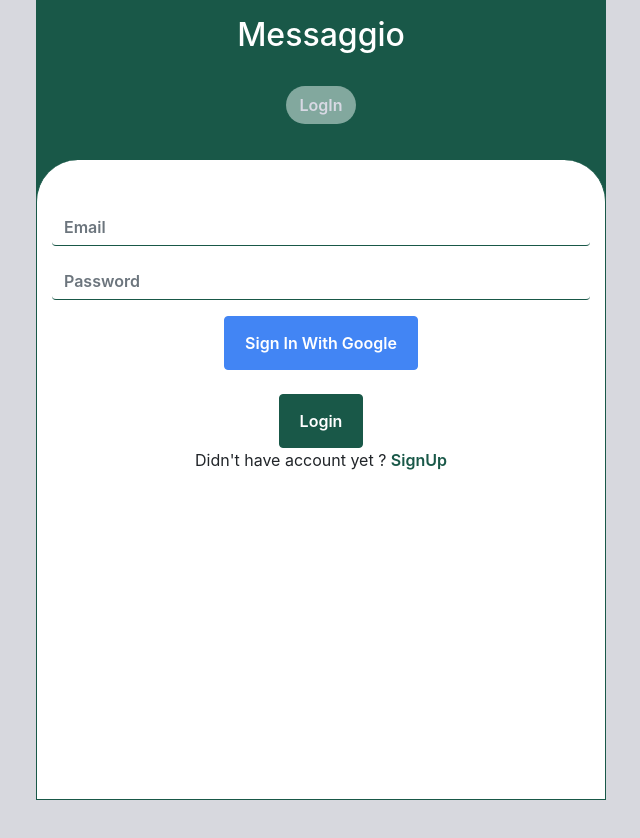
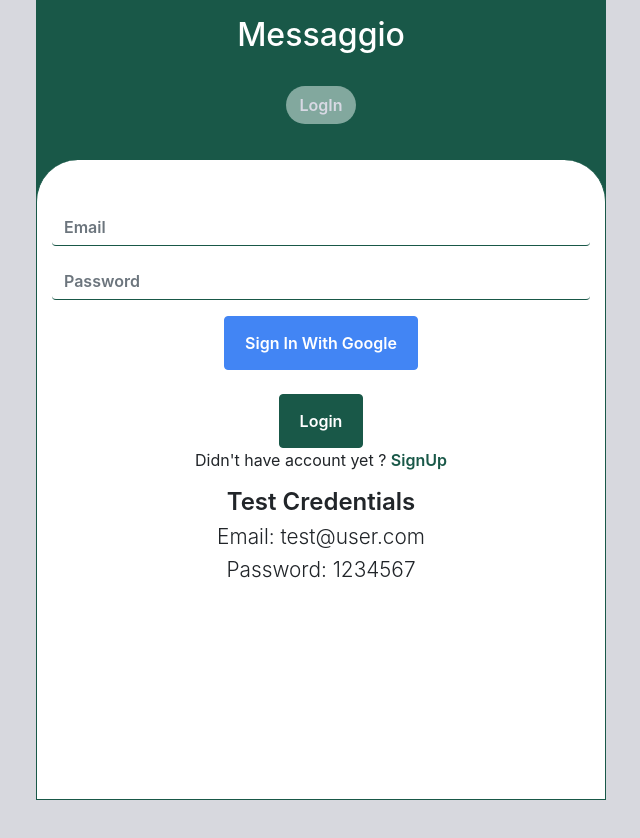
Before and after one commit to g4rry420/messaggio, a React (Create React App) app: page /loginorsignup in a window 1280 px wide. Shown: the top 838 px of the page, without its empty margins (319-959 px from the left). Built offline with nearby package versions, Linux system fonts and the light colour scheme; no server answers; the database is empty.

Commit message:
ADDED test credentials

```diff
--- a/src/components/login/login.component.jsx
+++ b/src/components/login/login.component.jsx
@@ -51,6 +51,11 @@ export default function Login( {displayLogin, setDisplayLogin}) {
         </div>
         <CustomButton type="submit" title="Login" button="login-button" />
         <p>Didn't have account yet ? <span onClick={handleSignUp}>SignUp</span> </p>
+        <div className="text-center test-container">
+          <h4 className="display-4">Test Credentials</h4>
+          <h5 className="display-4">Email: test@user.com</h5>
+          <h5 className="display-4">Password: 1234567</h5>
+        </div>
       </div>
   </form>
   )
--- a/src/components/login/login.styles.css
+++ b/src/components/login/login.styles.css
@@ -25,6 +25,13 @@
   background-color: transparent;
   color: #4285F4;
 }
+.test-container h4{
+  font-size: 1.5rem;
+  font-weight: 600;
+}
+.test-container h5{
+  font-size: 1.3rem;
+}
 
 @media only screen and (max-width: 700px){
   .google-login .custom-button, .login-button{
```
